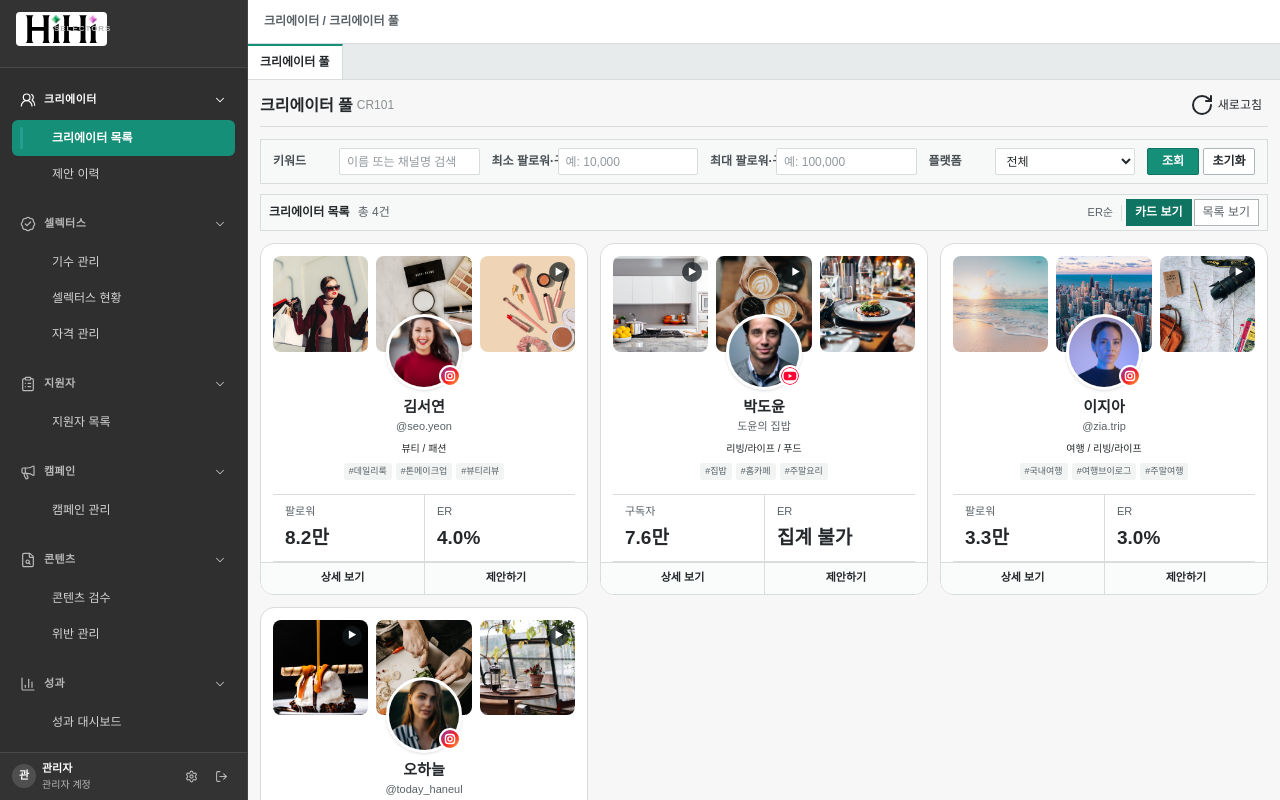
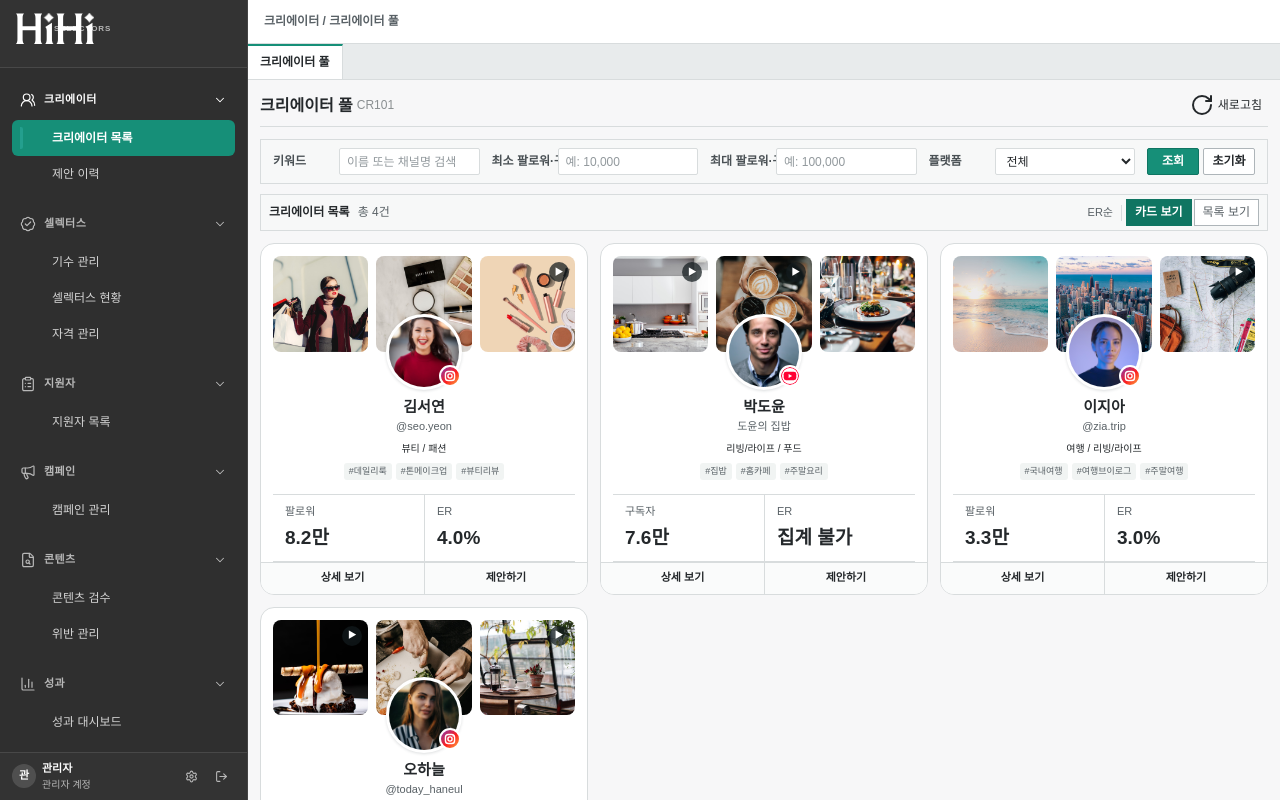
Before and after one commit to HD-Fuma/fe-hiselectors-admin, a React (Vite) app: page / in a window 1280 px wide. Shown: the top 800 px of the page. Built offline with nearby package versions, Linux system fonts and the light colour scheme.

Commit message:
style: simplify thehyundai hi sidebar logo

```diff
--- a/src/styles/sidebar-brand.css
+++ b/src/styles/sidebar-brand.css
@@ -6,20 +6,18 @@
 }
 
 .hsas-admin-sidebar__brand-logo-shell {
-  display: grid;
-  width: 91px;
-  height: 34px;
+  display: block;
+  width: 78px;
+  height: 31px;
   flex: 0 0 auto;
-  border-radius: 4px;
-  background: #fff;
-  place-items: center;
 }
 
 .hsas-admin-sidebar__brand-logo {
   display: block;
-  width: 71px;
-  height: 28px;
+  width: 78px;
+  height: 31px;
   object-fit: contain;
+  filter: brightness(0) invert(1);
 }
 
 .hsas-admin-sidebar__brand-caption {
```
